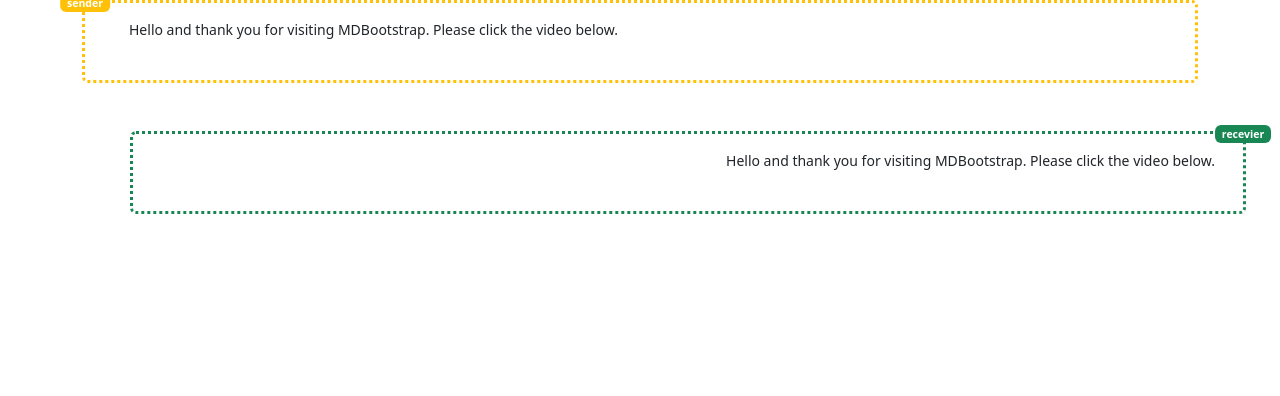
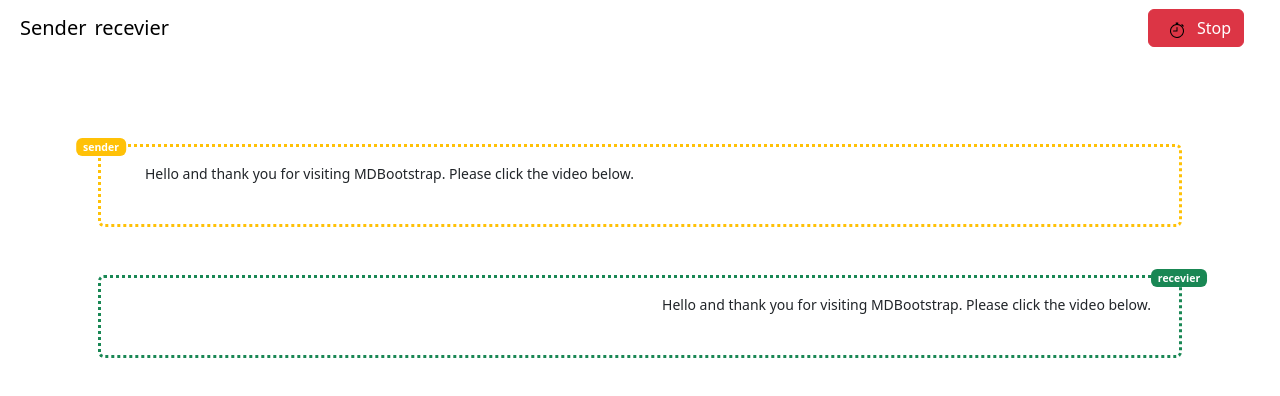
Before and after one commit to saad-als/sprotocol, a React (Vite) app in the folder src/frontend/sprotocol-frontend/: page / in a window 1280 px wide. Shown: the top 396 px of the page. Built offline with nearby package versions, Linux system fonts and the light colour scheme.

Commit message:
restructuring

```diff
--- a/src/frontend/sprotocol-frontend/src/components/Chat/MessageBubble.jsx
+++ b/src/frontend/sprotocol-frontend/src/components/Chat/MessageBubble.jsx
@@ -2,7 +2,10 @@
 function MessageBubble() {
     return (
         <>
-            <div className="card container-md border-warning dotted-border position-relative">
+
+            <div className='container-fluid p-3 mt-4 '>
+
+                <div className="card container-md mt-5 border-warning dotted-border position-relative">
                     <div className="card-body">
 
                         <div className="d-flex flex-row justify-content-start mb-4">
@@ -22,7 +25,10 @@
 
                 </div>
 
-            <div className="card container-md m-5 border-success dotted-border position-relative">
+
+
+
+                <div className="card container-md mt-5 border-success dotted-border position-relative">
                     <div className="card-body">
 
                         <div className="d-flex flex-row justify-content-end mb-4">
@@ -41,7 +47,7 @@
                     </div>
 
                 </div>
-
+            </div>
         </>
     );
 
--- a/src/frontend/sprotocol-frontend/src/pages/ChatPage.jsx
+++ b/src/frontend/sprotocol-frontend/src/pages/ChatPage.jsx
@@ -1,17 +1,24 @@
+import NavBarChat from '../components/Chat/NavBarChat'
 import MessageBubble from '../components/Chat/MessageBubble'
+import MessageBox from '../components/Chat/MessageBox'
+
 function ChatPage() {
 
     return (
         <>
 
+            <NavBarChat />
+
             <div className="container-md">
 
                 <MessageBubble />
 
+            </div>
 
+            <footer className='w-100 p-4 text-center '>
+                < MessageBox />
 
-
-            </div>
+            </footer>
 
         </>
     );
--- a/src/frontend/sprotocol-frontend/src/pages/HomePage.jsx
+++ b/src/frontend/sprotocol-frontend/src/pages/HomePage.jsx
@@ -20,7 +20,7 @@
 
             </div>
 
-            <footer className=' w-100 p-4 text-center text-body-tertiary page-footer fixed-bottom font-small'>@ 2024 Copyright: Saad Alsayed</footer>
+            <footer className=' w-100 p-4 text-center text-body-tertiary font-small'>@ 2024 Copyright: Saad Alsayed</footer>
 
 
 
```
Lines whose indentation alone changed are shown as unchanged.
